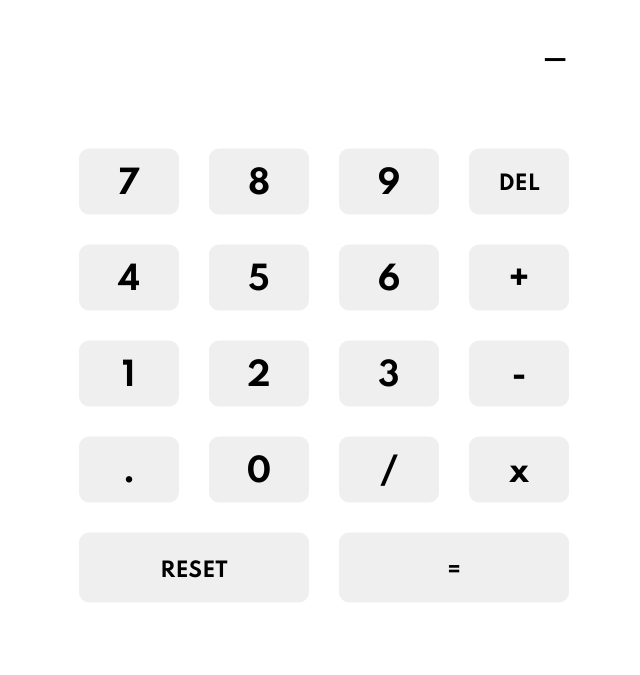
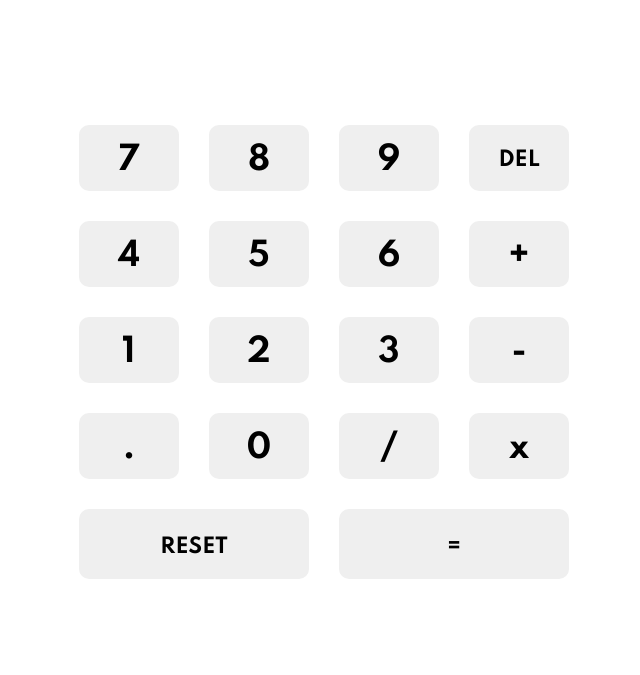
Before and after one commit to alptibet/calculator-app, a website built with Parcel: page index.html in a window 1280 px wide. Shown: the part 125-800 px from the top of the page, without its empty margins (316-956 px from the left). Built offline with nearby package versions, Linux system fonts and the light colour scheme.

Commit message:
resolving screen

```diff
--- a/index.html
+++ b/index.html
@@ -29,7 +29,7 @@
         </div>
       </div>
       <div class="screen">
-        <p class="screen__result">_</p>
+        <p class="screen__result"></p>
       </div>
       <div class="numpad">
         <button class="numpad__num operand">7</button>
--- a/src/js/Views/viewAddHandlerAddition.js
+++ /dev/null
@@ -1,3 +0,0 @@
-export const viewAddHandlerAddition = function () {
-  //
-};
--- a/src/js/Views/viewAddHandlerDeletion.js
+++ /dev/null
@@ -1,3 +0,0 @@
-export const viewAddHandlerDeletion = function () {
-  //
-};
--- a/src/js/Views/viewAddHandlerDivision.js
+++ /dev/null
@@ -1,3 +0,0 @@
-export const viewAddHandlerDivision = function () {
-  //
-};
--- a/src/js/Views/viewAddHandlerMultiplication.js
+++ /dev/null
@@ -1,3 +0,0 @@
-export const viewAddHandlerMultiplication = function () {
-  //
-};
--- a/src/js/Views/viewAddHandlerSubstraction.js
+++ /dev/null
@@ -1,3 +0,0 @@
-export const viewAddHandlerSubstraction = function () {
-  //
-};
--- a/src/js/Views/viewScreen.js
+++ b/src/js/Views/viewScreen.js
@@ -1,20 +1,14 @@
+const screen = document.querySelector('.screen__result');
+
 export const addHandlerUpdateScreen = function (handler) {
-  const caret = document.querySelector('.screen__result');
-  console.log(caret.textContent);
-  if (caret.textContent !== '_') return;
-  caret.animate(
-    [
-      { opacity: 1, easing: 'ease-in' },
-      { opacity: 0, easing: 'ease-out' },
-      { opacity: 1, easing: 'ease-out' },
-    ],
-    { duration: 1000, iterations: Infinity }
-  );
-
   const numpad = document.querySelector('.numpad');
   numpad.addEventListener('click', function (e) {
     const { target } = e;
     if (!e.target.classList.contains('operand')) return;
-    console.log(target.textContent);
+    screen.textContent += e.target.textContent;
   });
 };
+
+const clearScreen = function () {
+  screen.textContent = '';
+};
--- a/src/js/controller.js
+++ b/src/js/controller.js
@@ -3,11 +3,6 @@ import * as viewSetTheme from './Views/viewSetTheme';
 import * as viewInitialThemeSelect from './Views/viewInitialThemeSelect';
 import * as viewRenderTheme from './Views/viewRenderTheme';
 import * as viewScreen from './Views/viewScreen';
-import * as viewAddition from './Views/viewAddHandlerAddition';
-import * as viewSubstraction from './Views/viewAddHandlerSubstraction';
-import * as viewMultiplication from './Views/viewAddHandlerMultiplication';
-import * as viewDivision from './Views/viewAddHandlerDivision';
-import * as viewDeletion from './Views/viewAddHandlerDeletion';
 
 const controlInitialThemeSelect = function () {
   const initialTheme = model.setInitialTheme();
@@ -23,35 +18,10 @@ const controlScreen = function () {
   // model
 };
 
-const controlAddition = function () {
-  //
-};
-
-const controlSubstraction = function () {
-  //
-};
-
-const controlMultiplication = function () {
-  //
-};
-
-const controlDivision = function () {
-  //
-};
-
-const controlDeletion = function () {
-  //
-};
-
 const init = function () {
   viewInitialThemeSelect.initialThemeSelect(controlInitialThemeSelect);
   viewSetTheme.addHandlerThemeSelect(controlThemeSelect);
   viewScreen.addHandlerUpdateScreen(controlScreen);
-  viewAddition.viewAddHandlerAddition(controlAddition);
-  viewSubstraction.viewAddHandlerSubstraction(controlSubstraction);
-  viewMultiplication.viewAddHandlerMultiplication(controlMultiplication);
-  viewDivision.viewAddHandlerDivision(controlDivision);
-  viewDeletion.viewAddHandlerDeletion(controlDeletion);
 };
 
 init();
```
